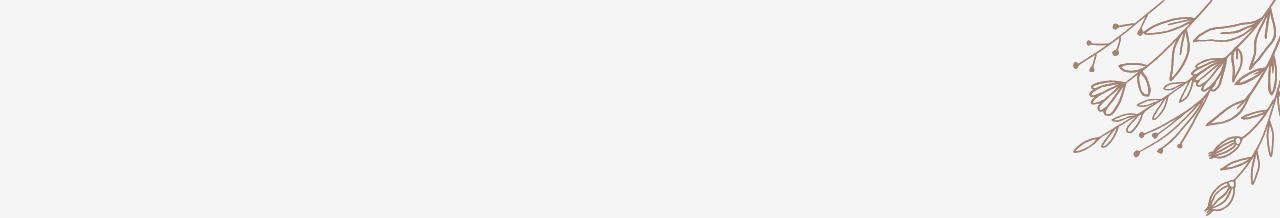
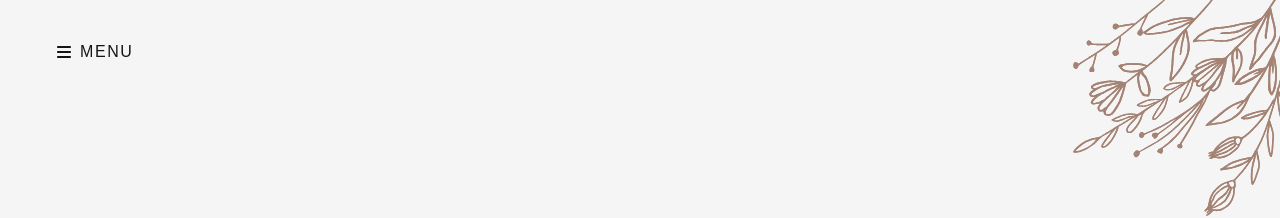
Before and after one commit to samadhi1311/the-glam, a Next.js app: page / in a window 1280 px wide. Shown: the top 218 px of the page. Built offline with nearby package versions, Linux system fonts and the light colour scheme.

Commit message:
Added Lenis

```diff
--- /dev/null
+++ b/app/(index)/layout.tsx
@@ -0,0 +1,15 @@
+'use client';
+
+import MenuButton from '@/components/ui/menu-button';
+import { ReactLenis } from '@studio-freight/react-lenis';
+import { motion } from 'motion/react';
+
+export default function RootLayout({ children }: Readonly<{ children: React.ReactNode }>) {
+	return (
+		<ReactLenis root options={{ lerp: 0.35 }}>
+			<MenuButton />
+
+			<motion.div>{children}</motion.div>
+		</ReactLenis>
+	);
+}
```
